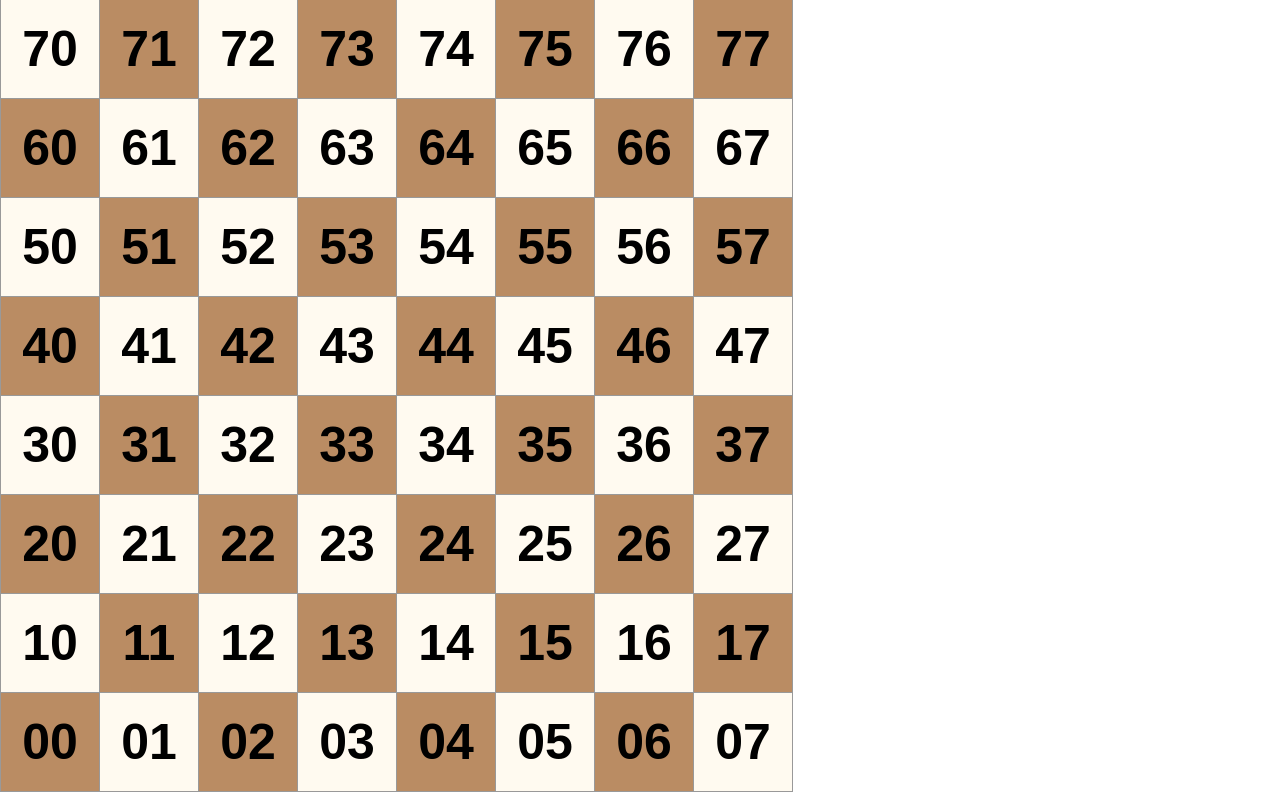
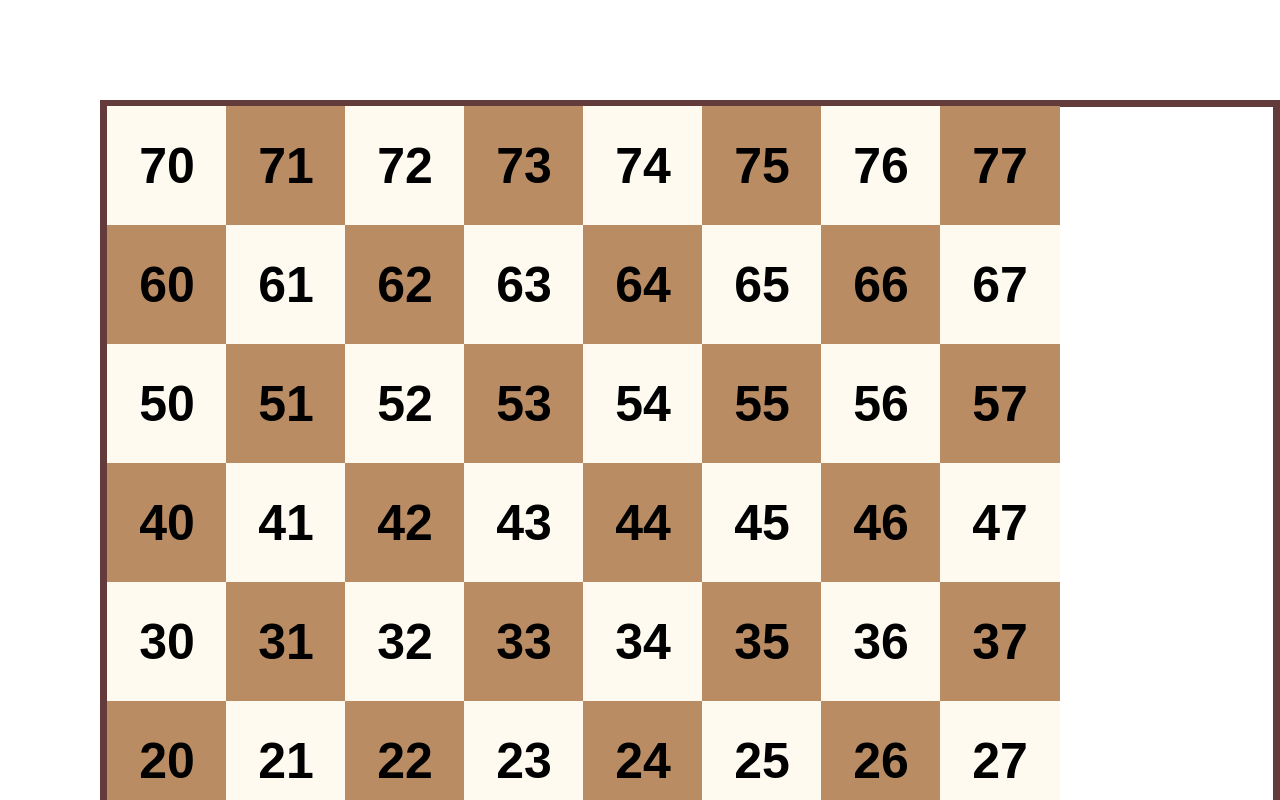
Before and after one commit to UltraFutile/react-chess, a React (Create React App) app: page / in a window 1280 px wide. Shown: the top 800 px of the page. Built offline with nearby package versions, Linux system fonts and the light colour scheme.

Commit message:
Prettier board

```diff
--- a/src/components/Board.css
+++ b/src/components/Board.css
@@ -1,3 +1,13 @@
+.board-shell {
+    border: 7px solid #633b3b;
+    margin-left: 100px;
+    margin-top: 100px;
+}
+
+.board-row {
+    width: fit-content;
+}
+
 .board-row:after {
     clear: both;
     content: "";
--- a/src/components/Square.css
+++ b/src/components/Square.css
@@ -1,14 +1,14 @@
 .square {
     background: #fff;
-    border: 1px solid #999;
+    border: none;
     float: left;
     font-size: 50px;
     font-weight: bold;
     line-height: 34px;
-    height: 100px;
+    width: 120px;
+    height: 120px;
     margin-right: -1px;
     margin-top: -1px;
     padding: 0;
     text-align: center;
-    width: 100px;
 }
```
